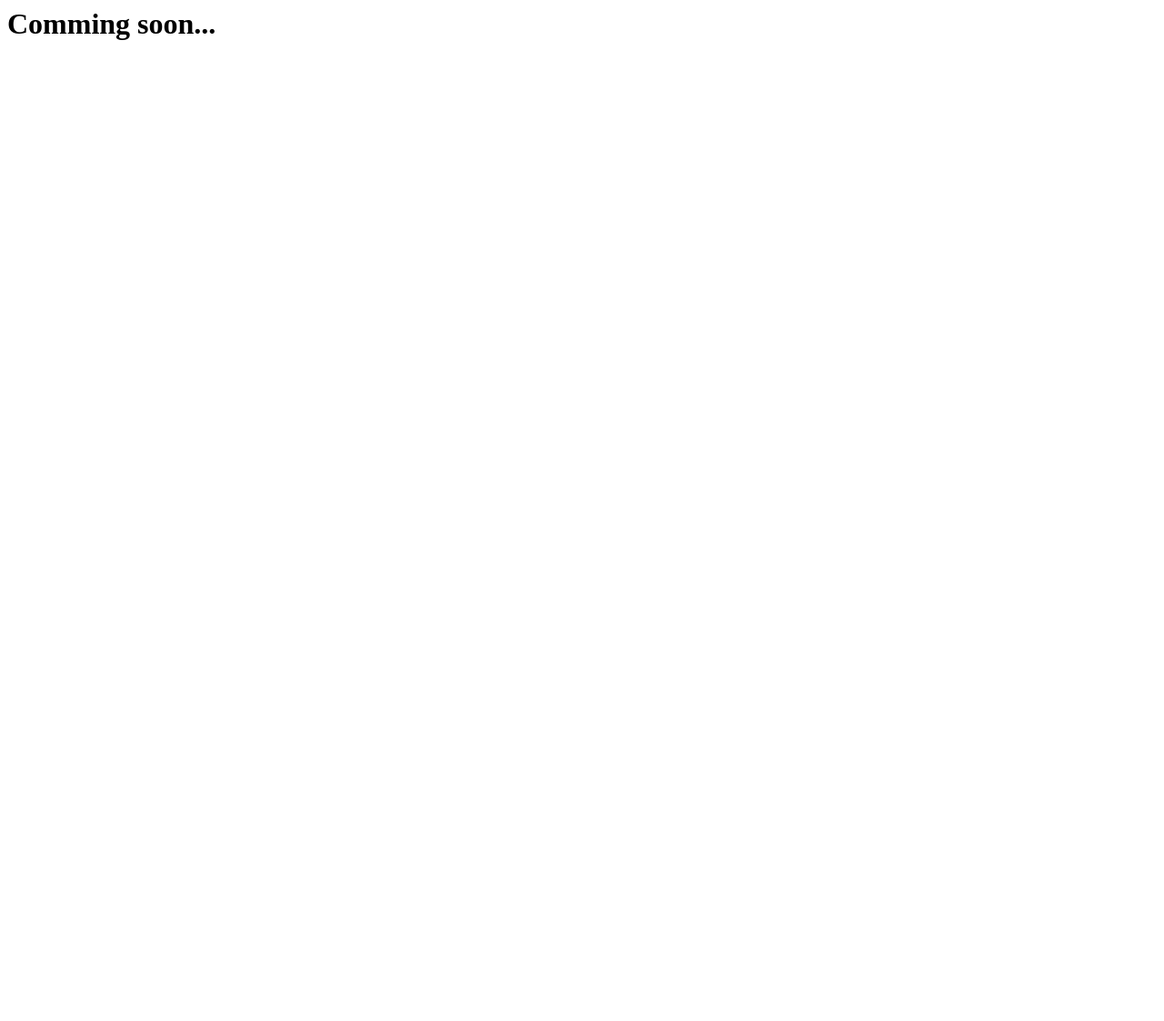
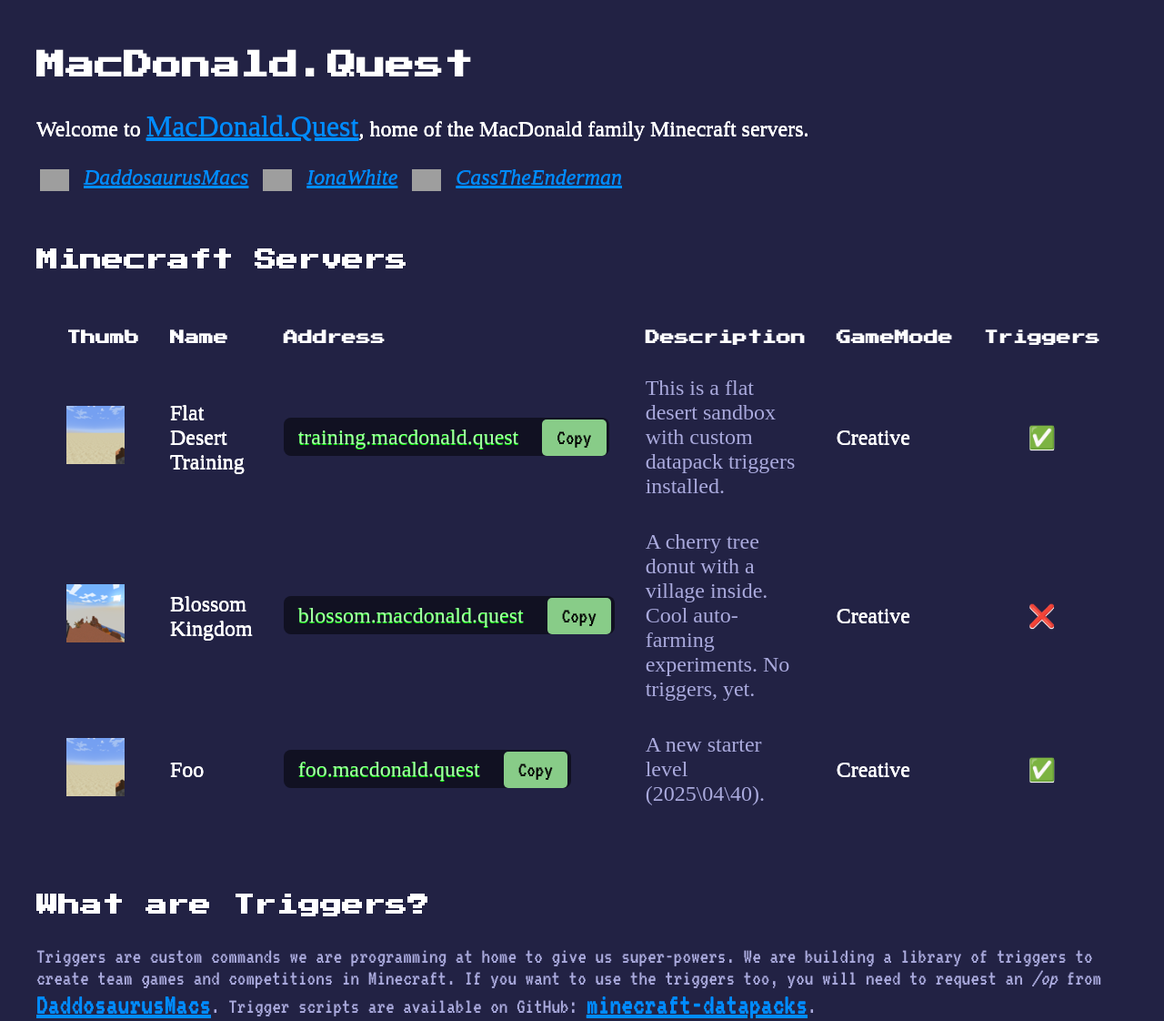
Before and after one commit to F1LT3R/macdonald.quest, a plain HTML site: page index.html in a window 1280 px wide. Shown: the whole page at 91% size. Before the commit the page ends 800 px from the top, so only its background shows below. Drawn offline with Linux system fonts and the light colour scheme; grey boxes are pictures that could not be loaded; a web font is replaced by a local one.

Commit message:
Add info to index.

```diff
--- a/index.html
+++ b/index.html
@@ -1 +1,80 @@
-<h1>Comming soon...</h1>
+<!DOCTYPE html>
+<html>
+<head>
+	<link rel="preconnect" href="https://fonts.googleapis.com">
+	<link rel="preconnect" href="https://fonts.gstatic.com" crossorigin>
+	<link href="https://fonts.googleapis.com/css2?family=Doto:wght@100..900&family=Press+Start+2P&family=VT323&family=Workbench&display=swap" rel="stylesheet">
+	<link rel="stylesheet" type="text/css" href="./style.css">
+	<title>MacDonald.Quest</title>
+</head>
+<body>
+	<h1>MacDonald.Quest</h1>
+
+	<p>Welcome to <a href="https://macdonald.quest">MacDonald.Quest</a>, home of the MacDonald family Minecraft servers.</p>
+
+	<span class="players">
+		<img src="https://api.mineatar.io/face/e97d13ee-f596-4c76-a3b3-84747b6a4efc?scale=16"> <a href="https://minecraftuuid.com/player/DaddosaurusMacs">DaddosaurusMacs</a>
+		<img src="https://api.mineatar.io/face/844dea22-88dd-4e63-81eb-6febd951d52b?scale=16"> <a href="https://minecraftuuid.com/player/IonaWhite">IonaWhite</a>
+		<img src="https://api.mineatar.io/face/fea43514-910f-4f5e-a558-5e60c09c128f?scale=16"> <a href="https://minecraftuuid.com/player/CassTheEnderman">CassTheEnderman</a>
+	</span>
+
+	<h2>Minecraft Servers</h2>
+
+	<table>
+		<tr>
+			<th>Thumb</th>
+			<th>Name</th>
+			<th>Address</th>
+			<th>Description</th>
+			<th>GameMode</th>
+			<th>Triggers</th>
+		</tr>
+
+		<tr>
+			<td><img src="./icon/training.png" /></td>
+			<td>Flat Desert Training</td>
+			<td>
+				<code>training.macdonald.quest</code>
+				<button onclick="javascript:navigator.clipboard.writeText('training.macdonald.quest');">Copy</button>
+			</td>
+			<td class="desc">This is a flat desert sandbox with custom datapack triggers installed.</td>
+			<td>Creative</td>
+			<td class="bool">✅</td>
+		</tr>
+
+		<tr>
+			<td><img src="./icon/blossom.png" /></td>
+			<td>Blossom Kingdom</td>
+			<td>
+				<code>blossom.macdonald.quest</code>
+				<button onclick="javascript:navigator.clipboard.writeText('blossom.macdonald.quest');">Copy</button>
+			</td>
+			<td class="desc">A cherry tree donut with a village inside. Cool auto-farming experiments. No triggers, yet.</td>
+			<td>Creative</td>
+			<td class="bool">❌</td>
+		</tr>
+
+		<tr>
+			<td><img src="./icon/foo.png" /></td>
+			<td>Foo</td>
+			<td>
+				<code>foo.macdonald.quest</code>
+				<button onclick="javascript:navigator.clipboard.writeText('foo.macdonald.quest');">Copy</button>
+			</td>
+			<td class="desc">A new starter level (2025\04\40).</td>
+			<td>Creative</td>
+			<td class="bool">✅</td>
+		</tr>
+	</table>
+
+	<section>
+		<h2>What are Triggers?</h2>
+
+		<p>Triggers are custom commands we are programming at home to give us super-powers. We are building a library of
+			triggers to create team games and competitions in Minecraft. If you want to use the triggers too,
+			you will need to request an <i>/op</i> from <a href="https://minecraftuuid.com/player/DaddosaurusMacs">DaddosaurusMacs</a>.
+		Trigger scripts are available on GitHub: <a href="https://github.com/F1LT3R/minecraft-datapacks">minecraft-datapacks</a>.
+		</p>
+	</section>
+</body>
+</html>
--- /dev/null
+++ b/style.css
@@ -0,0 +1,130 @@
+html {
+	/* font-size: .8rem; */
+}
+
+body {
+	background: #224;
+	color: #fff;
+	padding: 16px 32px;
+}
+
+* {
+	/* font-family: "VT323"; */
+}
+
+h1, h2, h3, h4, h5, h6 {
+	font-family: "Press Start 2P";
+	margin-top: 64px;
+	margin-bottom: 32px;
+	text-shadow: none!important;
+}
+
+h1 {
+	margin-top: 32px;
+}
+
+p, td {
+	font-size: 1.5rem;
+	font-family: "Doto";
+	text-shadow: 0 1px 0 #FFF, 0 1px 0 #FFF;
+}
+
+section > p {
+	font-family: "VT323";
+	color: #AAD;
+	text-shadow: none;
+}
+
+td {
+	/* font-size: 1rem; */
+}
+
+th {
+	font-size: 1rem;
+	text-align: left;;
+	font-family: "Press Start 2P";
+}
+
+table {
+	border-collapse: separate;
+	border-spacing: 32px;
+}
+
+code {
+	font-family: "Doto";
+	font-size: 1.5rem;
+	background: #112;
+	padding: 8px 16px;
+	color: #AfA;
+	border-radius: 8px;
+	text-shadow: 0 1px 0 #0f0;
+	padding-right: 100px;
+}
+
+a {
+	color: rgb(0, 140, 255);
+	text-shadow: 0 1px 0 rgb(0, 140, 255);
+	font-size: 2rem;
+}
+
+a:visited {
+	color: #44C;
+	text-shadow: 0 1px 0 #F0F;
+	font-size: 2rem;
+}
+
+a:hover {
+	color: rgb(0, 140, 255);
+	text-shadow: 0 1px 0 #F0F;
+	font-size: 2rem;
+}
+
+button {
+	border-radius: 5px;
+	padding: 8px 16px;
+	font-family: "VT323";
+	font-size: 1.5rem;
+	background: #8C8;
+	border: none;
+	cursor: pointer;
+	position: absolute;
+	margin-left: -74px;
+	margin-top: -6px;
+}
+
+button:hover {
+	background: #4F4;
+}
+
+button:active {
+	background: #080;
+}
+
+.bool {
+	text-align: 	center;
+}
+
+.desc {
+	color: #AAD;
+	text-shadow: none;
+}
+
+.players {
+	padding: 0;
+	font-style: italic;
+}
+
+.players a {
+	margin: 0 8px;
+	font-size: 1.5rem;
+	font-family: "Doto";
+	font-style: italic;
+}
+
+.players img {
+	width: 32px;
+	/* height: 32px; */
+	margin: 0 4px;
+	vertical-align: middle; /* Align with text */
+	display: inline-block; /* Ensure it behaves like an inline element */
+}
```
Also changed, not shown: icon/blossom.png (added), icon/foo.png (added), icon/training.png (added), img/CassTheEnderman-face.png (added), img/CassTheEnderman-full.png (added), img/DaddosaurusMacs-face.png (added), img/DaddosaurusMacs-full.png (added), img/IonaWhite-face.png (added), img/IonaWhite-full.png (added).
